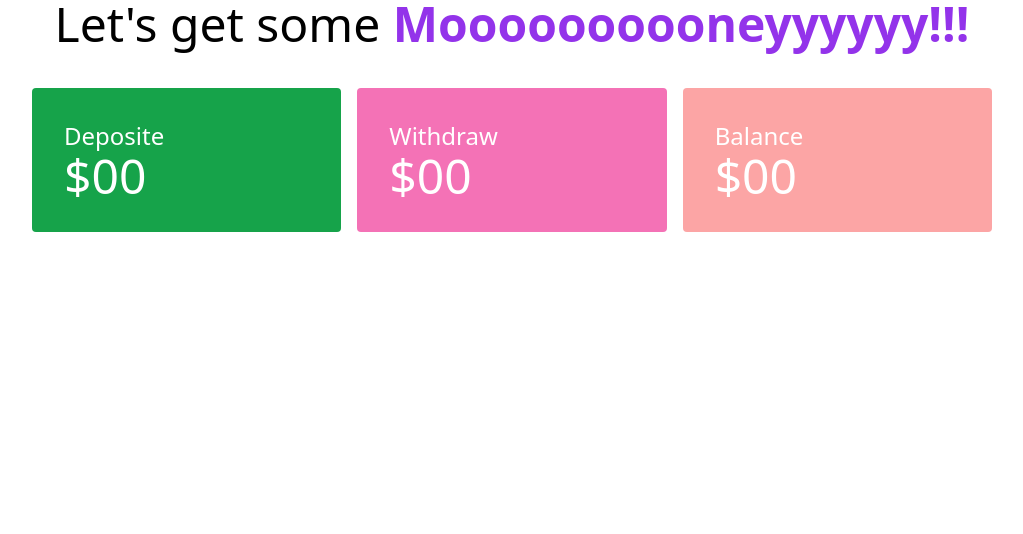
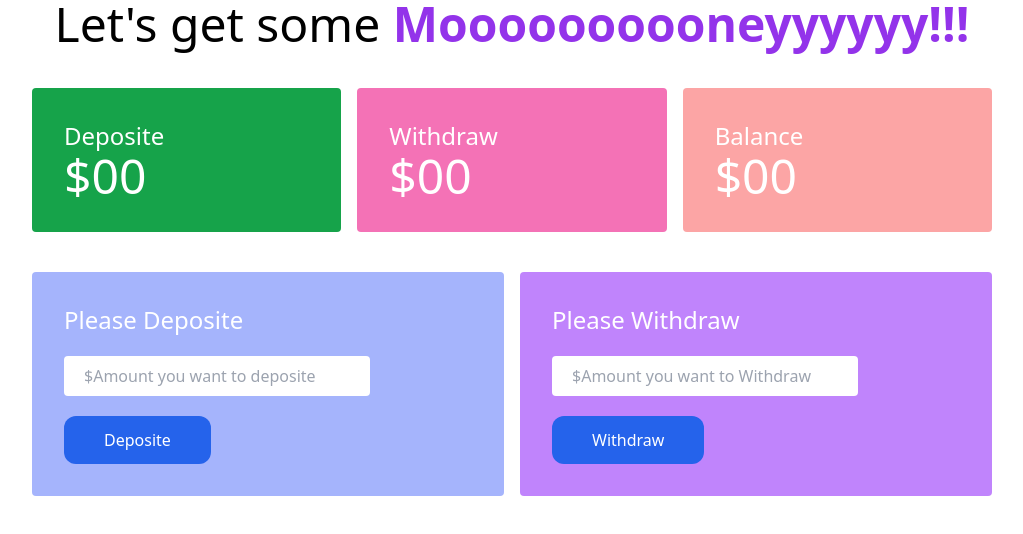
Before and after one commit to NizamUddin07/Baper_hotel, a plain HTML site: page bank.html in a window 1280 px wide. Shown: the whole page, without its empty margins (128-1151 px from the left). Drawn offline with nearby package versions, Linux system fonts and the light colour scheme.

Commit message:
full design ready

```diff
--- a/bank.html
+++ b/bank.html
@@ -10,12 +10,13 @@
 
 <body>
     <div>
-    <h1 class="text-5xl text-center"> Let's get some <span class="font-bold text-purple-600">Moooooooooneyyyyyy!!!</span></h1>
+        <h1 class="text-5xl text-center"> Let's get some <span
+                class="font-bold text-purple-600">Moooooooooneyyyyyy!!!</span></h1>
     </div>
     <div class="grid grid-cols-3 w-9/12 mx-auto text-white mt-10 gap-4">
         <div class="bg-green-600 p-8 rounded">
             <h4 class="text-2xl">Deposite</h4>
-        <h2 class="text-5xl">$00</h2>
+            <h2 id="deposite-amount"  class="text-5xl">$00</h2>
         </div>
         <div class="bg-pink-400 p-8 rounded">
             <h4 class="text-2xl">Withdraw</h4>
@@ -25,6 +26,21 @@
             <h4 class="text-2xl">Balance</h4>
             <h2 class="text-5xl">$00</h2>
         </div>
+    </div>
+    <!-- Deposite Section -->
+    <div class="grid grid-cols-2 w-9/12   mx-auto text-white mt-10 gap-4 ">
+        <div class="bg-indigo-300 p-8 rounded">
+            <h4 class="text-2xl">Please Deposite</h4>
+            <input class="block mt-5 mb-5 h-10 w-9/12 rounded p-5" type="email" name="" id="deposite-input"
+                placeholder="$Amount you want to deposite">
+            <button id="btn-submit" class="bg-blue-600 py-3 px-10 rounded-xl text-white">Deposite</button>
+        </div>
+        <div class="bg-purple-400 p-8 rounded">
+            <h4 class="text-2xl">Please Withdraw</h4>
+            <input class="block mt-5 mb-5 h-10 w-9/12 rounded p-5" type="email" name="" id="user-email"
+                placeholder="$Amount you want to Withdraw">
+            <button id="btn-submit" class="bg-blue-600 py-3 px-10 rounded-xl text-white">Withdraw</button>
+        </div>
 
     </div>
 </body>
```
Lines whose indentation alone changed are shown as unchanged.
